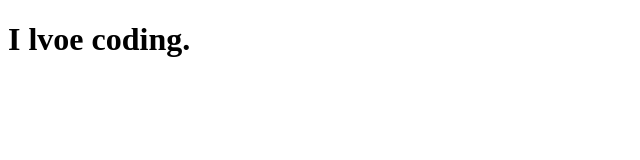
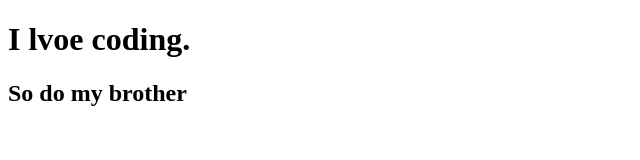
Before and after one commit to MrSQLKotlin/MyFirstTry, a plain HTML site: page index.html in a window 1280 px wide. Shown: the whole page, without its empty margins (0-640 px from the left). Drawn offline with Linux system fonts and the light colour scheme.

Commit message:
Second try

```diff
--- a/index.html
+++ b/index.html
@@ -8,5 +8,6 @@
 </head>
 <body>
     <h1>I lvoe coding.</h1>
+    <h2>So do my brother</h2>
 </body>
 </html>
```
